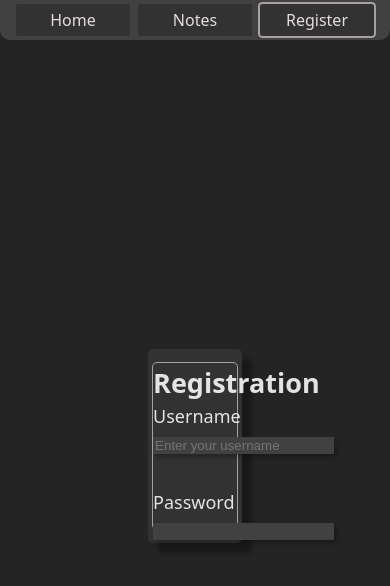
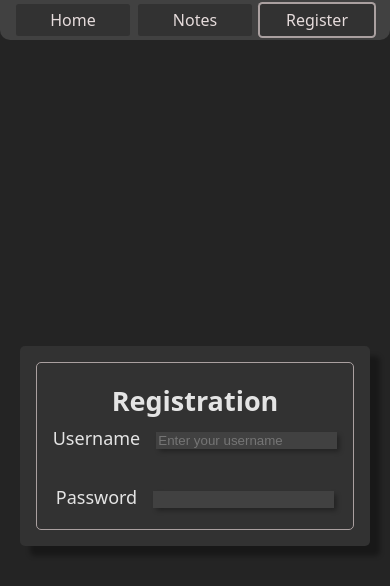
Before and after one commit to Bence7661/NoteTakerClient, a React (Vite) app: page /Register in a window 390 px wide. Shown: the top 586 px of the page. Built offline with nearby package versions, Linux system fonts and the light colour scheme.

Commit message:
Improve `Card`'s `.css` code for better responsivity.

```diff
--- a/src/components/Card/Card.css
+++ b/src/components/Card/Card.css
@@ -7,8 +7,9 @@ h2 {
     align-items: center;
     justify-content: center;
     background-color: var(--lightGrey);
-    width: 24dvw;
-    height: 23dvh;
+    min-width: 24dvw;
+    min-height: 23dvh;
+    width: fit-content;
     box-shadow: var(--coolBoxShadow);
 }
 
@@ -17,13 +18,15 @@ h2 {
     flex-direction: column;
     justify-content: space-evenly;
     background-color: var(--lightGrey);
-    width: 22dvw;
-    height: 20dvh;
+    min-width: 22dvw;
+    min-height: 20dvh;
     border: 1px solid var(--lightWhite);
 }
 
 .card-container, .card {
     border-radius: 5px;
+    padding: 1rem;
+    height: fit-content;
 }
 
 .card-body {
```
